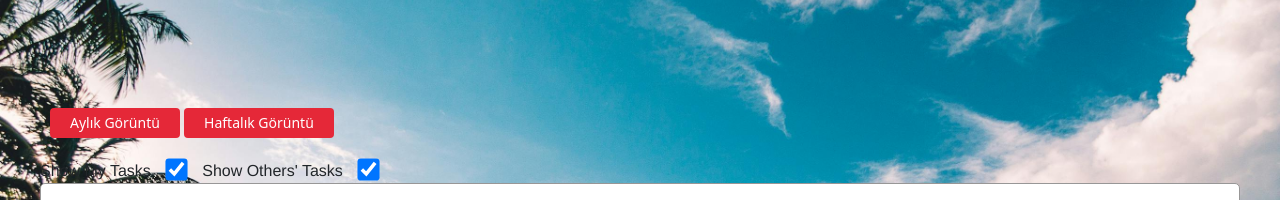
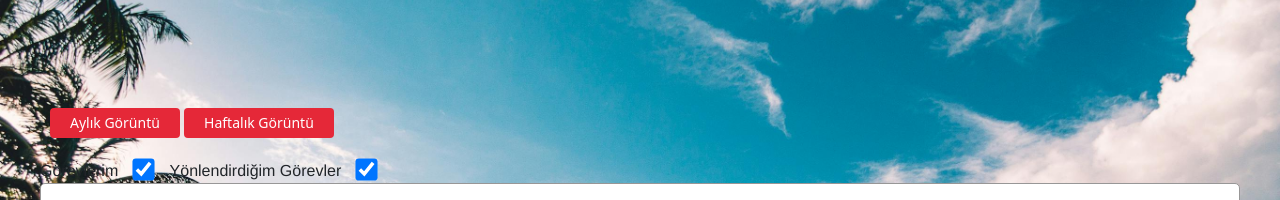
Before and after one commit to tansubaktiran/groovy, a Flask app: page /calendar in a window 1280 px wide. Shown: the part 76-276 px from the top of the page. Run offline with Flask 3, Linux system fonts and the light colour scheme; the visitor is signed in with stand-in values (Sample User, id 1); data that the repository does not hold is empty; some libraries are stand-ins or nearby versions.

Commit message:
Updated some code in project folder

```diff
--- a/groovy1/templates/calendar.html
+++ b/groovy1/templates/calendar.html
@@ -30,9 +30,9 @@
           <button class="calendar_button" onclick="switchToWeekView()">Haftalık Görüntü</button>
         </div>
         <div id="userControls">
-          <label for="showMyEventsCheckbox">Show My Tasks</label>
+          <label for="showMyEventsCheckbox">Görevlerim</label>
           <input type="checkbox" id="showMyEventsCheckbox" checked>
-          <label for="showOtherEventsCheckbox">Show Others' Tasks</label>
+          <label for="showOtherEventsCheckbox">Yönlendirdiğim Görevler</label>
           <input type="checkbox" id="showOtherEventsCheckbox" checked>
         </div>
 
@@ -46,8 +46,8 @@
   <!-- Custom Confirmation Dialog -->
   <div id="confirmationDialog">
     <p id="confirmationText"></p>
-    <button id="confirmDeleteButton">Delete</button>
-    <button id="cancelButton">Cancel</button>
+    <button id="confirmDeleteButton">Sil</button>
+    <button id="cancelButton">İptal</button>
   </div>
 
   <script>
```
Also changed, not shown: 1 other file.
